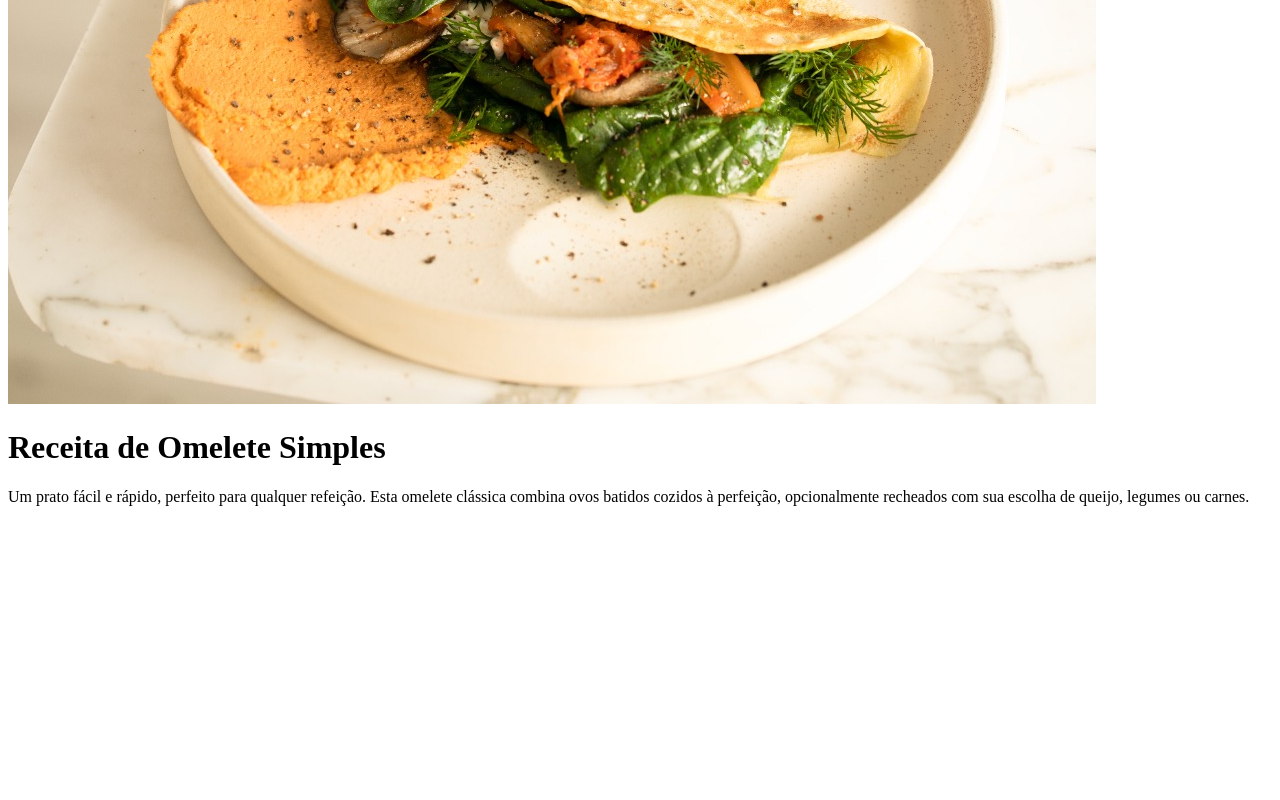
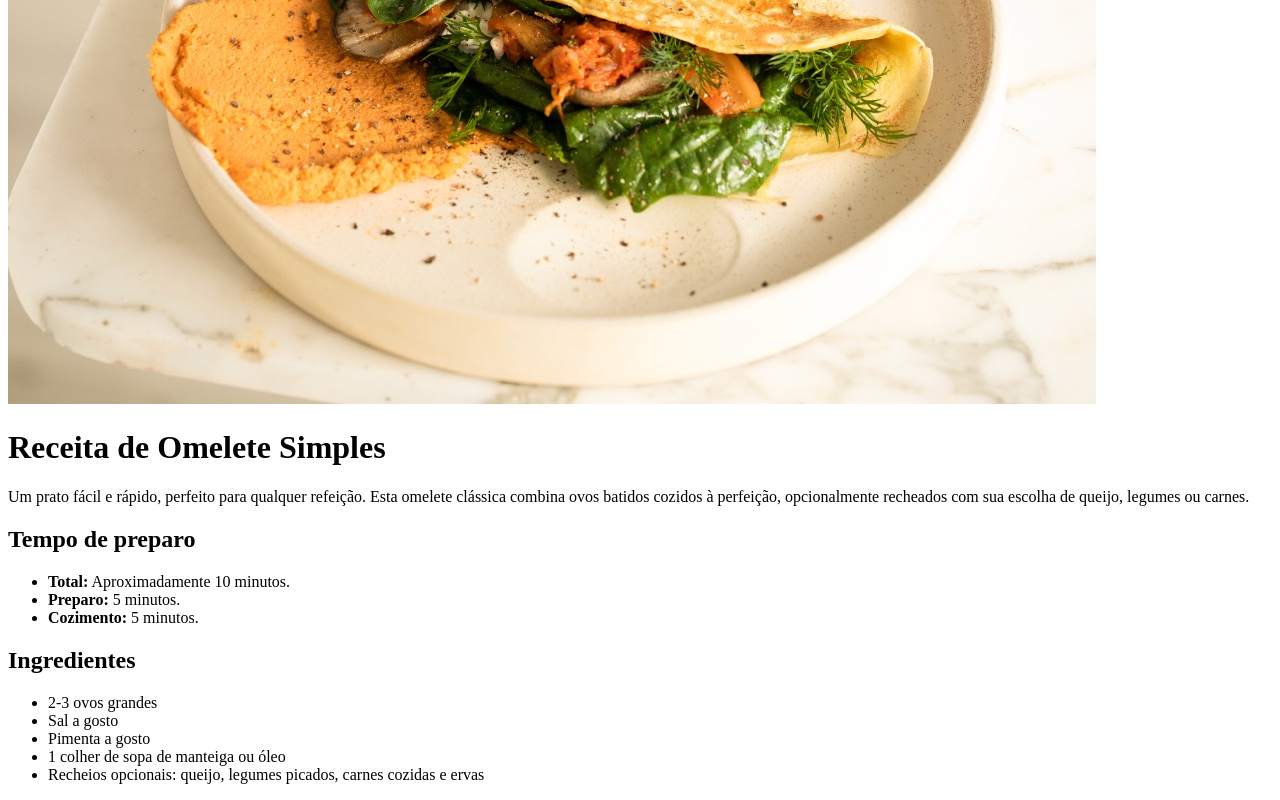
Before and after one commit to GugaAR7E/receita_gustavopereira01mb, a plain HTML site: page index.html in a window 1280 px wide. Shown: the part 329-1129 px from the top of the page. Before the commit the page ends 851 px from the top, so only its background shows below. Drawn offline with Linux system fonts and the light colour scheme.

Commit message:
Criação das listas não ordenadas

```diff
--- a/index.html
+++ b/index.html
@@ -11,6 +11,33 @@
   <img src="dc2b77ab9e8aabe9b032ed8e23f5244260b09acf (1).jpg" alt="imagem de um Omelete recheado em cima de um prato">
   <h1>Receita de Omelete Simples</h1>
   <p>Um prato fácil e rápido, perfeito para qualquer refeição. Esta omelete clássica combina ovos batidos cozidos à perfeição, opcionalmente recheados com sua escolha de queijo, legumes ou carnes.</p>
+  <div>
+    <h2>Tempo de preparo</h2>
+   <ul>
+      <li>
+        <strong>Total:</strong> Aproximadamente 10 minutos.
+      </li>
+      <li>
+        <strong>Preparo:</strong> 5 minutos.
+      </li>
+      <li>
+        <strong>Cozimento:</strong> 5 minutos.
+      </li>
+    </ul>
+  </div>
+
+  <div>
+    <h2>Ingredientes</h2>
+
+    <ul>
+      <li>2-3 ovos grandes</li>
+      <li>Sal a gosto</li>
+      <li>Pimenta a gosto</li>
+      <li>1 colher de sopa de manteiga ou óleo</li>
+      <li>Recheios opcionais: queijo, legumes picados, carnes cozidas e ervas</li>
+    </ul>
+
+  </div>
  </div>
 
 </body>
```
